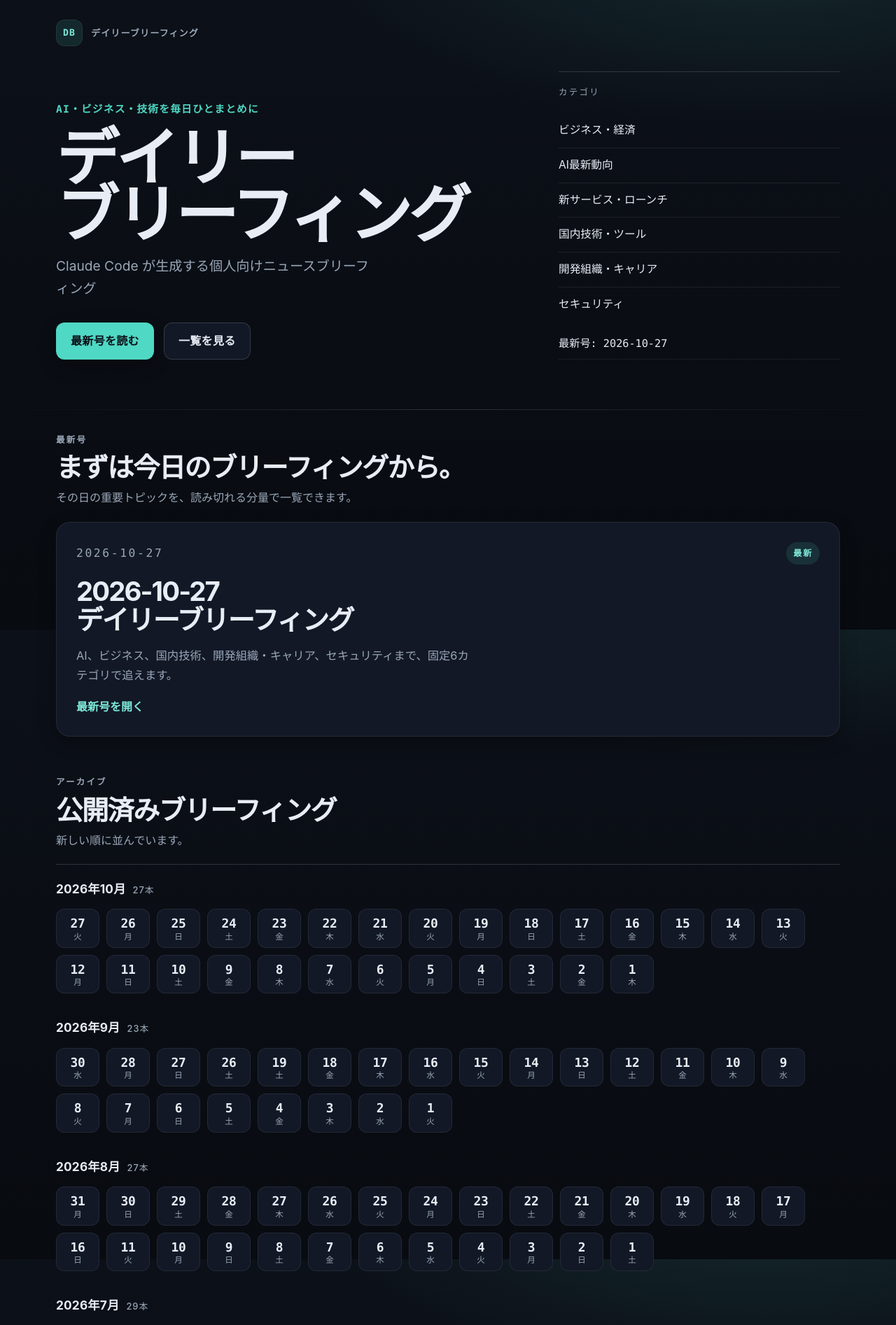
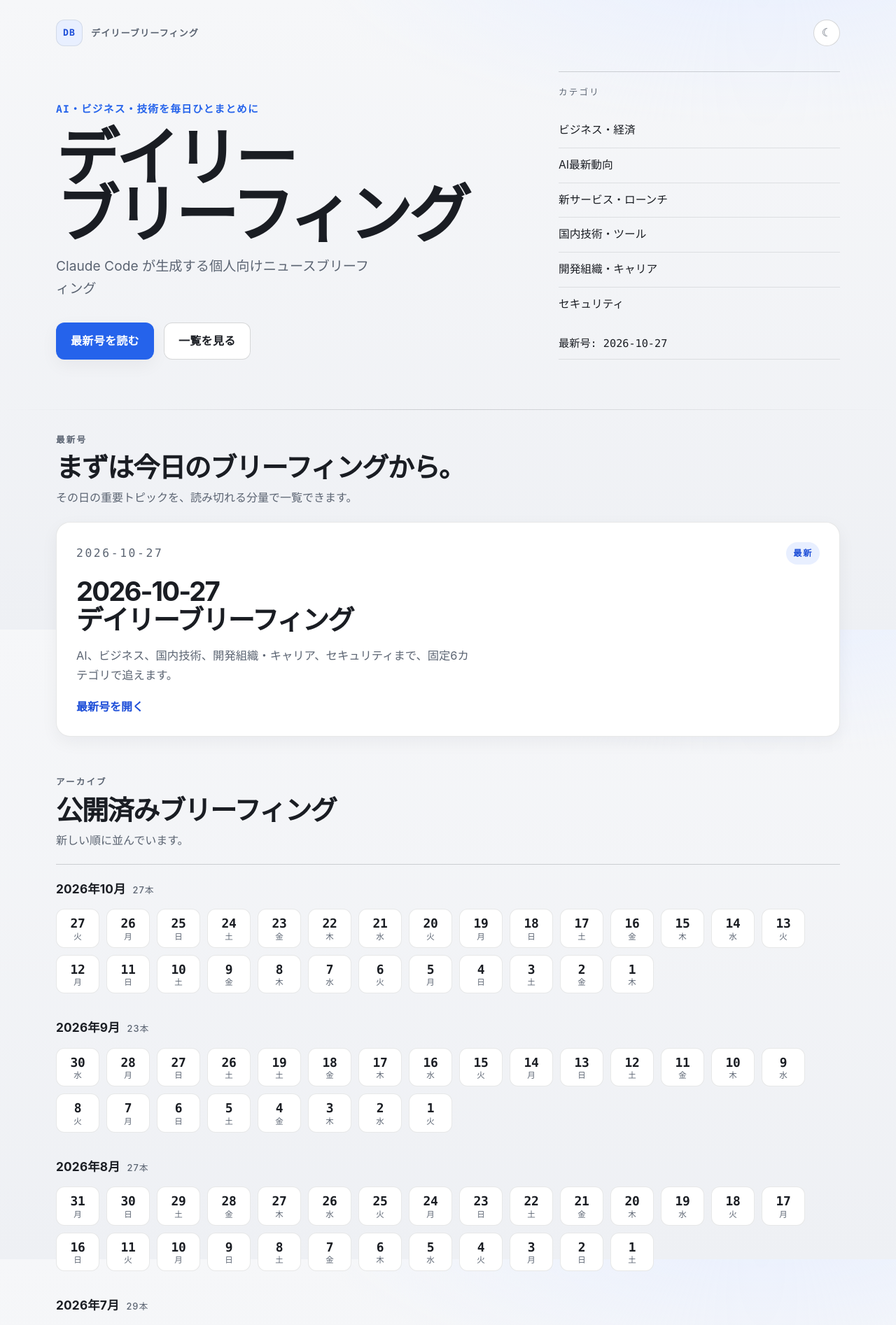
Before and after one commit to 500ban/briefings-daily-news, a Jekyll site: the page built from index.md, in a window 1280 px wide. Shown: the top 1894 px of the page at 70% size. Built offline with Jekyll 4.4.1, drawn with Linux system fonts in a browser that asks for light colours.

Commit message:
design: ライト既定に戻し、ダークはヘッダーのトグルで選択式に
- ダーク固定(8月)は閲覧習慣に合わなかったため、ライトを常時既定に
- ヘッダーに ☾/☀ トグルを追加。選択はlocalStorageに記憶、theme-colorも連動
- ダーク配色(テックダーク・ティール)は :root[data-theme=dark] として温存
- ボタン文字色を --on-accent 変数化して両テーマで整合

Co-Authored-By: Claude Fable 5.1 <noreply@anthropic.com>

```diff
--- a/_layouts/default.html
+++ b/_layouts/default.html
@@ -5,7 +5,15 @@
     <meta name="viewport" content="width=device-width, initial-scale=1">
     <title>{% if page.title and page.title != site.title %}{{ page.title }} | {% endif %}{{ site.title }}</title>
     <meta name="description" content="{{ page.excerpt | default: site.description | strip_html | normalize_whitespace }}">
-    <meta name="theme-color" content="#0c1018">
+    <meta name="theme-color" content="#f6f7f9">
+    <script>
+      (function () {
+        try {
+          var t = localStorage.getItem("theme");
+          if (t === "dark" || t === "light") document.documentElement.setAttribute("data-theme", t);
+        } catch (e) {}
+      })();
+    </script>
     <link rel="stylesheet" href="{{ '/assets/css/style.css' | relative_url }}">
   </head>
   <body class="{% if page.url == '/' %}page-home{% elsif page.layout == 'post' %}page-post{% else %}page-default{% endif %}">
@@ -17,9 +25,12 @@
             <span class="site-brand-mark">DB</span>
             <span class="site-brand-text">デイリーブリーフィング</span>
           </a>
-          {% if page.layout == 'post' %}
-          <a class="site-header-link" href="{{ '/' | relative_url }}">一覧へ戻る</a>
-          {% endif %}
+          <div class="site-header-actions">
+            {% if page.layout == 'post' %}
+            <a class="site-header-link" href="{{ '/' | relative_url }}">一覧へ戻る</a>
+            {% endif %}
+            <button class="theme-toggle" type="button" id="theme-toggle" aria-label="ライト/ダーク切替" title="ライト/ダーク切替">☾</button>
+          </div>
         </div>
         {% if page.url == '/' %}
         <div class="site-hero">
@@ -74,5 +85,28 @@
         <p>Published with Jekyll and GitHub Pages.</p>
       </div>
     </footer>
+    <script>
+      (function () {
+        var root = document.documentElement;
+        var btn = document.getElementById("theme-toggle");
+        var meta = document.querySelector('meta[name="theme-color"]');
+        function current() {
+          return root.getAttribute("data-theme") === "dark" ? "dark" : "light";
+        }
+        function render() {
+          var dark = current() === "dark";
+          btn.textContent = dark ? "☀" : "☾";
+          btn.setAttribute("aria-label", dark ? "ライトに切替" : "ダークに切替");
+          if (meta) meta.setAttribute("content", dark ? "#0c1018" : "#f6f7f9");
+        }
+        btn.addEventListener("click", function () {
+          var next = current() === "dark" ? "light" : "dark";
+          root.setAttribute("data-theme", next);
+          try { localStorage.setItem("theme", next); } catch (e) {}
+          render();
+        });
+        render();
+      })();
+    </script>
   </body>
 </html>
--- a/assets/css/style.css
+++ b/assets/css/style.css
@@ -1,8 +1,32 @@
 /* ============================================================
-   デイリーブリーフィング — Tech Dark (ダーク固定・ティール)
+   デイリーブリーフィング — Light default / Dark toggle
+   常にライト既定。ダークはヘッダーの ☾ トグルで選んだ時だけ（localStorage に記憶）
    ============================================================ */
 
 :root {
+  --bg: #f6f7f9;
+  --bg-strong: #eef0f4;
+  --surface: #ffffff;
+  --surface-2: #f2f4f8;
+  --ink: #1a1d23;
+  --muted: #5b6472;
+  --line: rgba(26, 29, 35, 0.1);
+  --line-strong: rgba(26, 29, 35, 0.18);
+  --accent: #2563eb;
+  --accent-strong: #1d4ed8;
+  --accent-soft: #e8efff;
+  --accent-ring: rgba(37, 99, 235, 0.35);
+  --on-accent: #ffffff;
+  --shadow-soft: 0 18px 48px rgba(26, 29, 35, 0.07);
+  --shadow-card: 0 8px 24px rgba(26, 29, 35, 0.05);
+  --page-width: 1120px;
+  --text-width: 760px;
+  --font-mono: "SFMono-Regular", ui-monospace, "Cascadia Mono", Consolas, "Courier New", monospace;
+  color-scheme: light;
+}
+
+/* ダーク（テックダーク・ティール）: トグルで明示的に選んだ時のみ */
+:root[data-theme="dark"] {
   --bg: #0c1018;
   --bg-strong: #080b10;
   --surface: #121826;
@@ -15,11 +39,10 @@
   --accent-strong: #7ee8d8;
   --accent-soft: rgba(79, 216, 196, 0.12);
   --accent-ring: rgba(79, 216, 196, 0.4);
+  --on-accent: #0c1018;
   --shadow-soft: 0 18px 48px rgba(0, 0, 0, 0.45);
   --shadow-card: 0 8px 24px rgba(0, 0, 0, 0.32);
-  --page-width: 1120px;
-  --text-width: 760px;
-  --font-mono: "SFMono-Regular", ui-monospace, "Cascadia Mono", Consolas, "Courier New", monospace;
+  color-scheme: dark;
 }
 
 * {
@@ -166,6 +189,33 @@ a:focus-visible {
   color: var(--accent-strong);
 }
 
+.site-header-actions {
+  display: inline-flex;
+  align-items: center;
+  gap: 10px;
+}
+
+.theme-toggle {
+  display: inline-flex;
+  align-items: center;
+  justify-content: center;
+  width: 38px;
+  height: 38px;
+  padding: 0;
+  border: 1px solid var(--line-strong);
+  border-radius: 999px;
+  background: var(--surface);
+  color: var(--muted);
+  font-size: 1rem;
+  line-height: 1;
+  cursor: pointer;
+}
+
+.theme-toggle:hover {
+  border-color: var(--accent);
+  color: var(--accent-strong);
+}
+
 /* ── Hero (home) ────────────────────────────── */
 
 .site-hero {
@@ -265,13 +315,13 @@ a:focus-visible {
 
 .button-primary {
   background: var(--accent);
-  color: #0c1018;
+  color: var(--on-accent);
   box-shadow: var(--shadow-card);
 }
 
 .button-primary:hover {
   background: var(--accent-strong);
-  color: #0c1018;
+  color: var(--on-accent);
   transform: translateY(-1px);
 }
 
```
